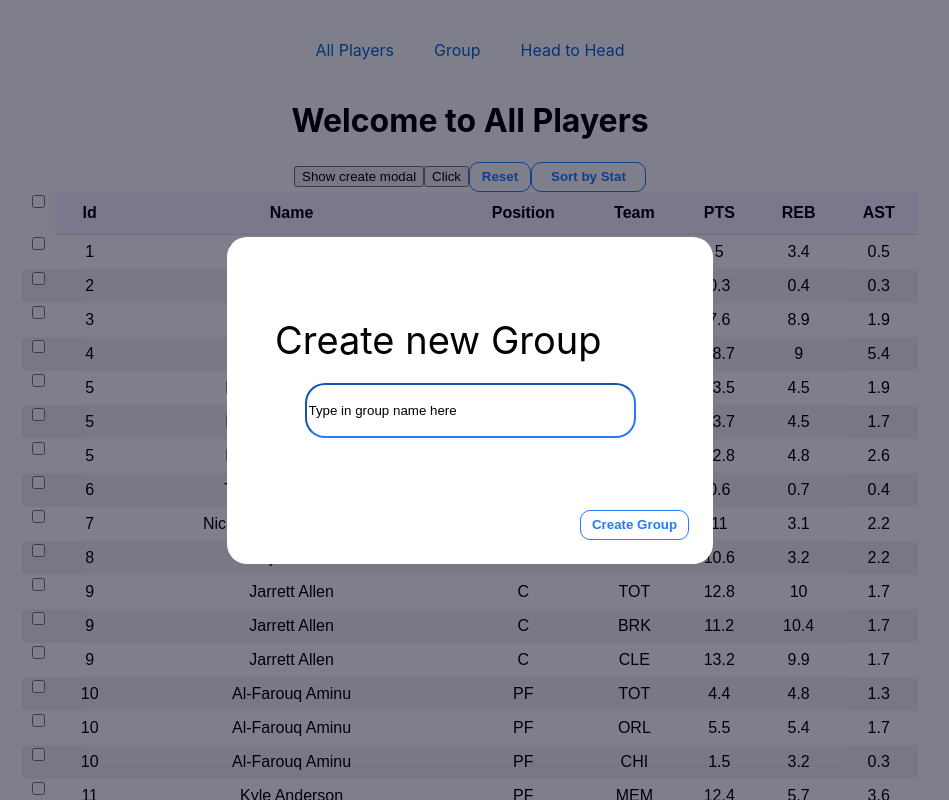
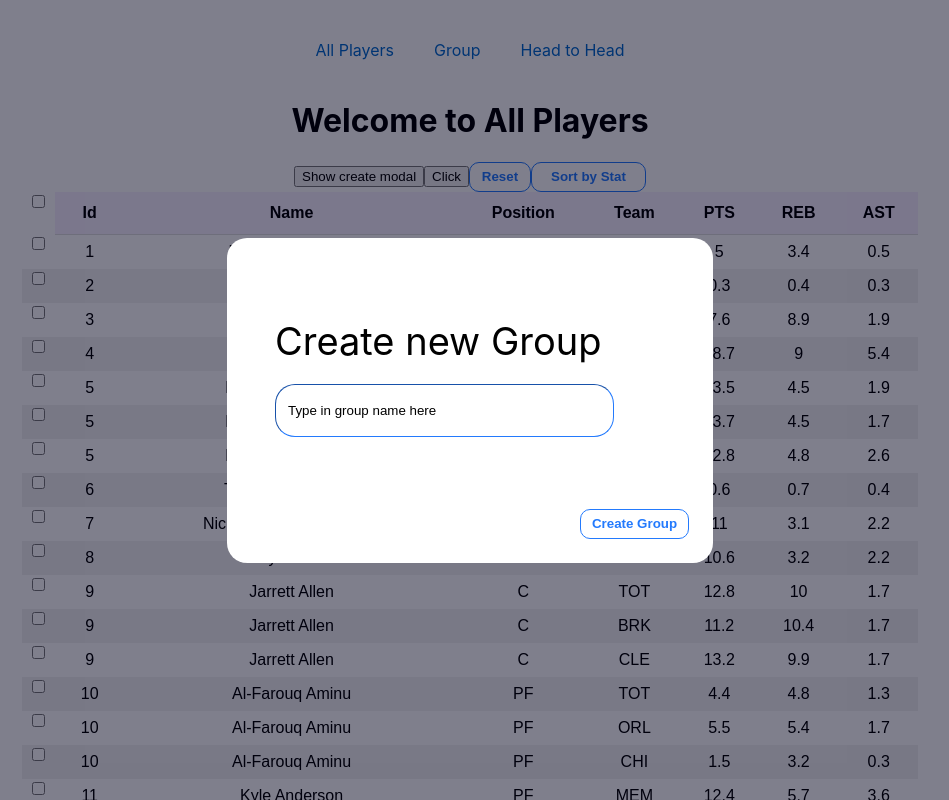
Before and after one commit to alexhu00/nba_player_analyzer, a React (Create React App) app in the folder frontend/: page / in a window 1280 px wide. Both pictures are taken after a click on the button "Show create modal". Shown: the top 800 px of the page, without its empty margins (170-1119 px from the left). Built offline with nearby package versions, Linux system fonts and the light colour scheme.

Commit message:
padding fixed for create group input

```diff
--- a/frontend/src/components/AllPlayers.js
+++ b/frontend/src/components/AllPlayers.js
@@ -8,7 +8,6 @@ import { useTable } from "react-table";
 import { COLUMNS } from "./columnsAP";
 import "./resetButton.css"
 import "./sortButton.css"
-
 
 // Importing React-Table : https://www.bacancytechnology.com/blog/react-table-tutorial-part-1/#4
 // TABLE TUTORIAL: https://www.youtube.com/watch?v=hson9BXU9F8
@@ -94,7 +93,6 @@ const AllPlayers = () => {
       </button>
       <Modal onClose={() => setShow(false)} show={show} />
 
-
       <button onClick={showCheckBoxData}>Click</button>
       <button
         onClick={() => console.log('her')}
--- a/frontend/src/components/createGroupModal.css
+++ b/frontend/src/components/createGroupModal.css
@@ -33,7 +33,6 @@
 .modal-footer {
     padding: 0px;
     padding-bottom: 24px;
-
 }
 
 .modal-footer button {
@@ -44,7 +43,8 @@
 
 .modal-body {
     padding-bottom: 72px;
-    margin-left: 0px;
+    padding-left: 48px;
+    float: left;
 }
 
 #groupNameinput {
@@ -52,4 +52,6 @@
     border-radius: 20px;
     width: 323px;
     height: 49px;
+    padding-left: 12px;
+    border-width: 1px;
 }
```
